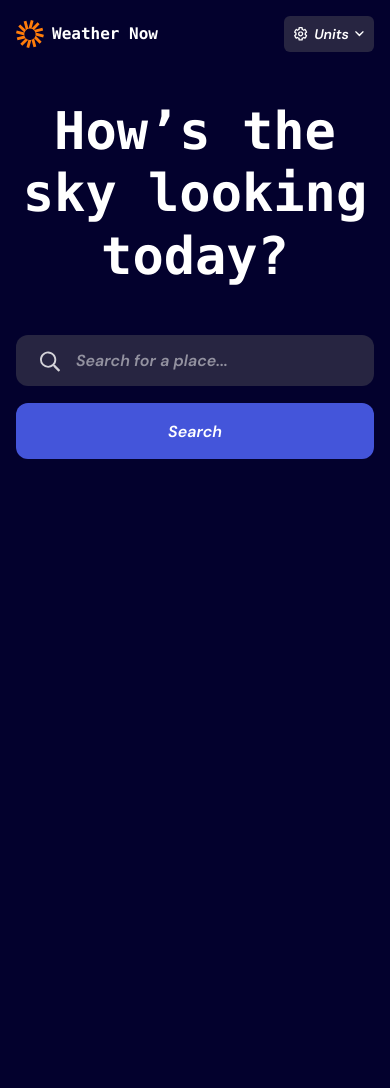
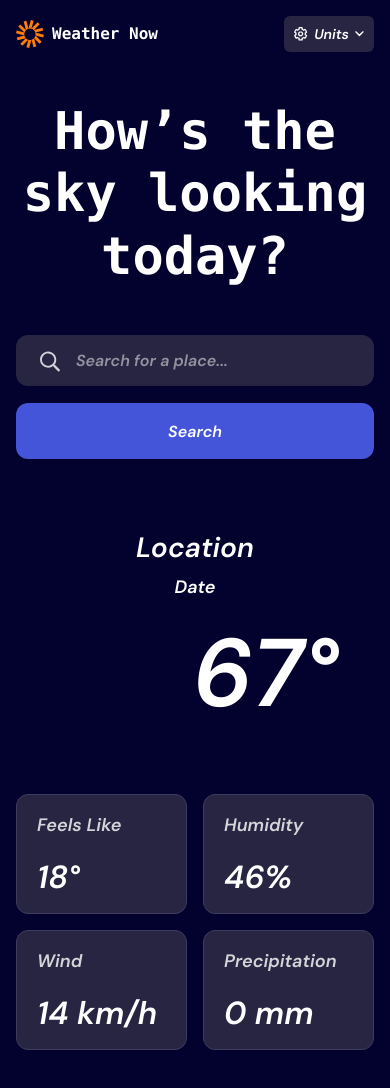
Before and after one commit to nofuenterr/weather-now, a React (Vite) app: page / in a window 390 px wide. Shown: the top 1088 px of the page. Before the commit the page ends 844 px from the top, so only its background shows below. Built offline with nearby package versions, Linux system fonts and the light colour scheme; a web font is replaced by a local one.

Commit message:
feat: add weather info section to content container of MainContent component with placeholder content, styles and responsiveness

```diff
--- a/src/components/MainContent.tsx
+++ b/src/components/MainContent.tsx
@@ -19,8 +19,44 @@ export default function MainContent() {
 				</button>
 			</div>
 
-			<div>
-				<section></section>
+			<div className="grid gap-8">
+				<section className="grid gap-5">
+					<div className='grid gap-4 rounded-[20px] bg-[url("/src/assets/images/bg-today-small.svg")] bg-cover bg-center bg-no-repeat px-6 py-10 md:grid-cols-2 md:bg-[url("/src/assets/images/bg-today-large.svg")] md:py-20'>
+						<div className="grid gap-3 text-center md:self-center md:justify-self-start md:text-start">
+							<h1 className="text-[1.75rem] font-bold">Location</h1>
+							<p className="text-[1.125rem]">Date</p>
+						</div>
+
+						<div className="flex items-center gap-5 justify-self-center md:justify-self-end">
+							<div className="size-30 rounded-full border border-neutral-900"></div>
+
+							<p className="text-8xl leading-none font-semibold tracking-[-2%] italic">
+								67°
+							</p>
+						</div>
+					</div>
+
+					<div className="grid grid-cols-2 gap-4 md:grid-cols-4 md:gap-5 lg:gap-6">
+						<div className="grid gap-6 rounded-xl border border-neutral-600 bg-neutral-800 p-5">
+							<h2 className="text-[1.125rem] text-neutral-200">Feels Like</h2>
+							<p className="text-[2rem] leading-none font-light">18°</p>
+						</div>
+						<div className="grid gap-6 rounded-xl border border-neutral-600 bg-neutral-800 p-5">
+							<h2 className="text-[1.125rem] text-neutral-200">Humidity</h2>
+							<p className="text-[2rem] leading-none font-light">46%</p>
+						</div>
+						<div className="grid gap-6 rounded-xl border border-neutral-600 bg-neutral-800 p-5">
+							<h2 className="text-[1.125rem] text-neutral-200">Wind</h2>
+							<p className="text-[2rem] leading-none font-light">14 km/h</p>
+						</div>
+						<div className="grid gap-6 rounded-xl border border-neutral-600 bg-neutral-800 p-5">
+							<h2 className="text-[1.125rem] text-neutral-200">
+								Precipitation
+							</h2>
+							<p className="text-[2rem] leading-none font-light">0 mm</p>
+						</div>
+					</div>
+				</section>
 
 				<section></section>
 
```
